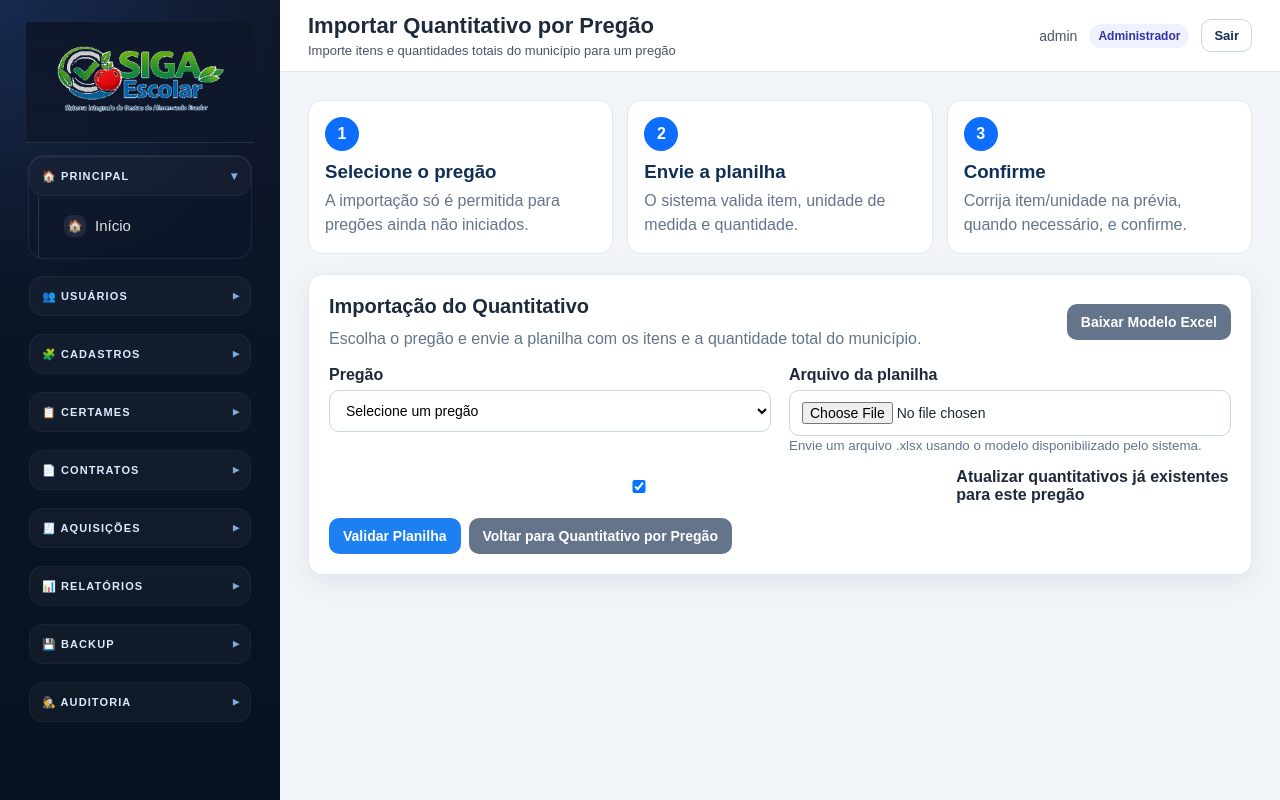
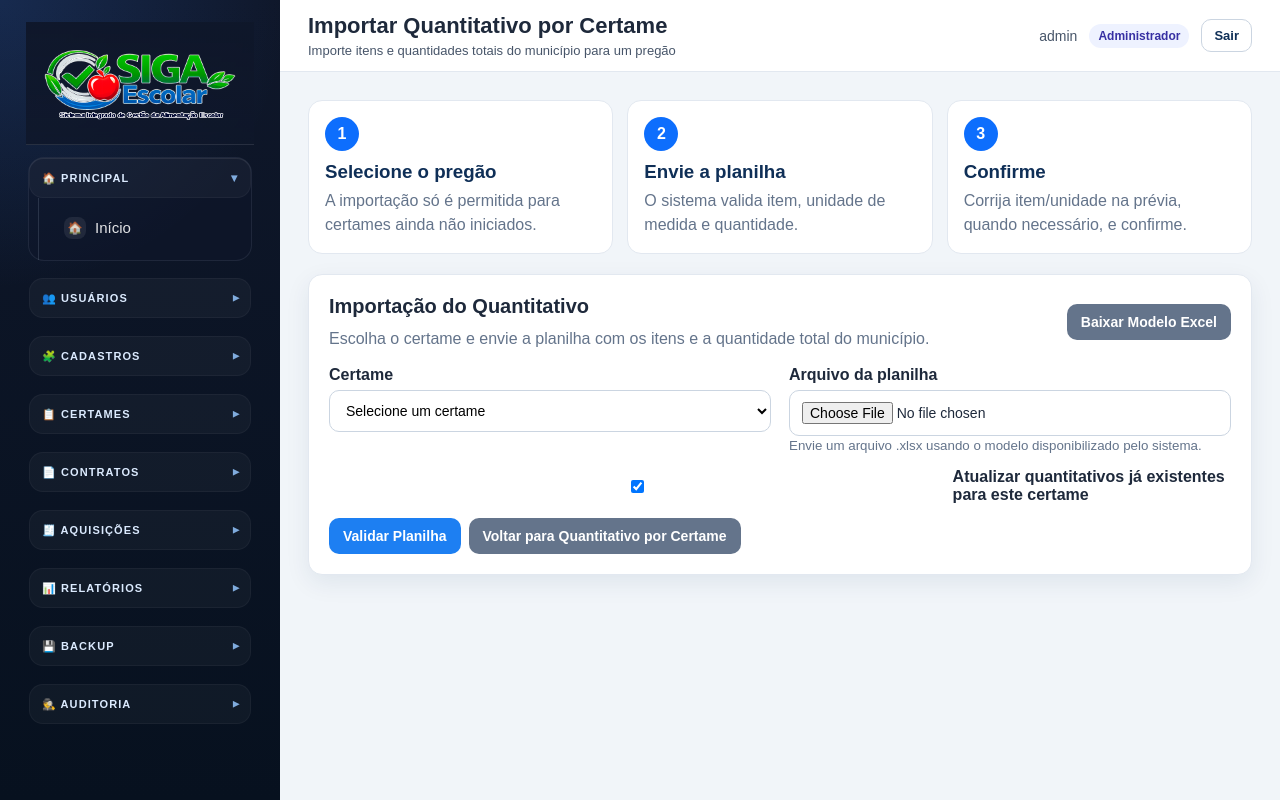
Before and after one commit to xandaotba/siga-escolar, a Django app: page /importacoes/quantitativo-pregao/ in a window 1280 px wide. Run offline with Django 5.2, Linux system fonts and the light colour scheme; a user stored in the database is signed in; data comes from the database, SQL or seed files in the repository; both versions use the stored data as it was after the commit.

Commit message:
Correção da tela de Quantitativos e atualizaçãod e logos

```diff
--- a/templates/base.html
+++ b/templates/base.html
@@ -494,13 +494,13 @@
             display: flex;
             align-items: center;
             justify-content: center;
-            padding: 2px 0 10px;
+            padding: 0 0 8px;
             text-decoration: none;
         }
 
         .brand-logo-img {
-            max-width: 175px;
-            width: 100%;
+            width: 205px;
+            max-width: 100%;
             height: auto;
             display: block;
             object-fit: contain;
--- a/templates/importacoes/quantitativo_pregao.html
+++ b/templates/importacoes/quantitativo_pregao.html
@@ -1,7 +1,7 @@
 {% extends "base.html" %}
 
-{% block title %}Importar Quantitativo por Pregão | Sistema de Pregões{% endblock %}
-{% block page_title %}Importar Quantitativo por Pregão{% endblock %}
+{% block title %}Importar Quantitativo por Certame | Sistema de Pregões{% endblock %}
+{% block page_title %}Importar Quantitativo por Certame{% endblock %}
 {% block page_subtitle %}Importe itens e quantidades totais do município para um pregão{% endblock %}
 
 {% block content %}
@@ -118,7 +118,7 @@
     <div class="passo-card">
         <div class="passo-numero">1</div>
         <h3>Selecione o pregão</h3>
-        <p>A importação só é permitida para pregões ainda não iniciados.</p>
+        <p>A importação só é permitida para certames ainda não iniciados.</p>
     </div>
 
     <div class="passo-card">
@@ -139,7 +139,7 @@
         <div>
             <h2>Importação do Quantitativo</h2>
             <p style="margin:0; color:#64748b;">
-                Escolha o pregão e envie a planilha com os itens e a quantidade total do município.
+                Escolha o certame e envie a planilha com os itens e a quantidade total do município.
             </p>
         </div>
 
@@ -154,12 +154,12 @@
 
         <div class="grid grid-2">
             <div class="form-group">
-                <label>Pregão</label>
+                <label>Certame</label>
                 <select name="pregao" required>
-                    <option value="">Selecione um pregão</option>
+                    <option value="">Selecione um certame</option>
                     {% for p in pregoes %}
                     <option value="{{ p.id }}" {% if pregao and pregao.id == p.id %}selected{% endif %}>
-                        Pregão {{ p.numero }}/{{ p.ano }} - {{ p.get_status_display }}
+                        {{ p.get_tipo_certame_display }} {{ p.numero }}/{{ p.ano }} - {{ p.get_status_display }}
                     </option>
                     {% endfor %}
                 </select>
@@ -178,7 +178,7 @@
         <div class="form-group">
             <label style="display:flex; align-items:center; gap:8px;">
                 {{ form.atualizar_existentes }}
-                Atualizar quantitativos já existentes para este pregão
+                Atualizar quantitativos já existentes para este certame
             </label>
             {{ form.atualizar_existentes.errors }}
         </div>
@@ -189,7 +189,7 @@
             </button>
 
             <a class="btn btn-secondary" href="{% url 'pregoes:quantitativo_pregao' %}">
-                Voltar para Quantitativo por Pregão
+                Voltar para Quantitativo por Certame
             </a>
         </div>
     </form>
@@ -226,7 +226,7 @@
 
 {% if linhas %}
 <div class="card" style="margin-top:20px;">
-    <h2>Prévia da Importação{% if pregao %} — Pregão {{ pregao.numero }}/{{ pregao.ano }}{% endif %}</h2>
+    <h2>Prévia da Importação{% if pregao %} — {{ pregao.get_tipo_certame_display }} {{ pregao.numero }}/{{ pregao.ano }}{% endif %}</h2>
 
     <div class="table-wrapper" style="margin-top:14px;">
         <table>
```
Also changed, not shown: templates/importacoes/quantitativo_escola.html (+6 -6 lines), templates/pregoes/quantitativo_escola.html (+9 -9 lines), templates/pregoes/quantitativo_pregao.html (+8 -8 lines), db.sqlite3, static/img/logo_siga_escolar_header (nova).png (added), static/img/logo_siga_escolar_header(antiga).png (added), static/img/logo_siga_escolar_header.png, 1 other file.
